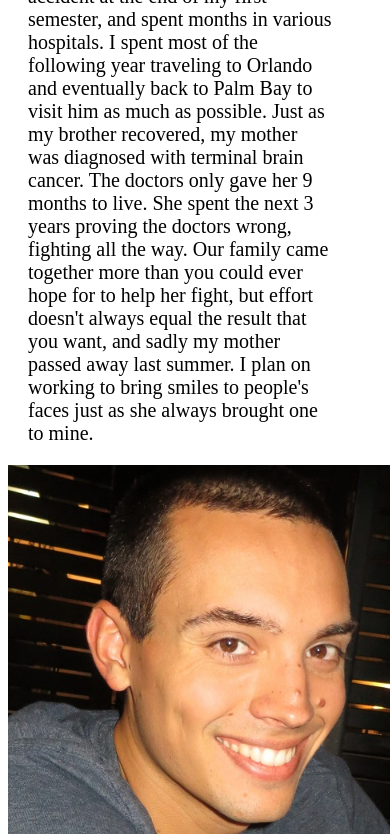
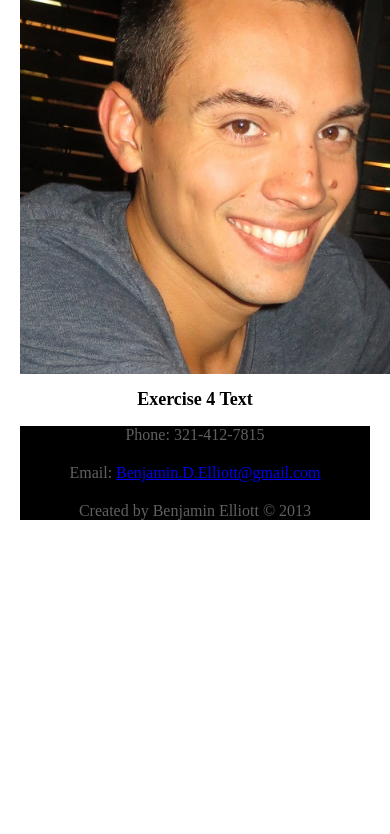
Before and after one commit to bdelliott52/bdelliott52.github.io, a plain HTML site: page index.html in a window 390 px wide. Shown: the part 1166-2000 px from the top of the page. After the commit the page ends 1726 px from the top, so only its background shows below. Drawn offline with Linux system fonts and the light colour scheme.

Commit message:
Exercise 4

```diff
--- a/css/index.css
+++ b/css/index.css
@@ -30,7 +30,7 @@ header {
 }
 
 
-article h1 {
+ h1 {
     background-color: #3366cc;
     color: #000000;
     text-align: center;
@@ -39,6 +39,9 @@ article h1 {
     margin-bottom: 0px;
 }
 
+h2 {
+    font-size: 10px;
+}
 nav {
     color: #606060;
     background-color: #000000;
@@ -53,3 +56,32 @@ footer{
     background-color: #000000;
     color: #606060;
 }
+
+
+
+
+@media screen and (max-width: 400px) {
+
+    body {
+        padding: 3%
+    }
+
+    h1, h2 {
+    text-align: center;
+    font-size: 18px;
+    }
+
+    nav {
+    border: 0;
+    width: 100%;
+}
+
+    p {
+        margin-left: 5px;
+        margin-right: 5px;
+        margin-bottom: 20px;
+        font-size: 16px;
+    }
+
+
+}
--- a/index.html
+++ b/index.html
@@ -46,6 +46,11 @@
 
         </article>
 
+        <h2>
+        Exercise 4 Text
+
+        </h2>
+
 
 
         <footer>
```
